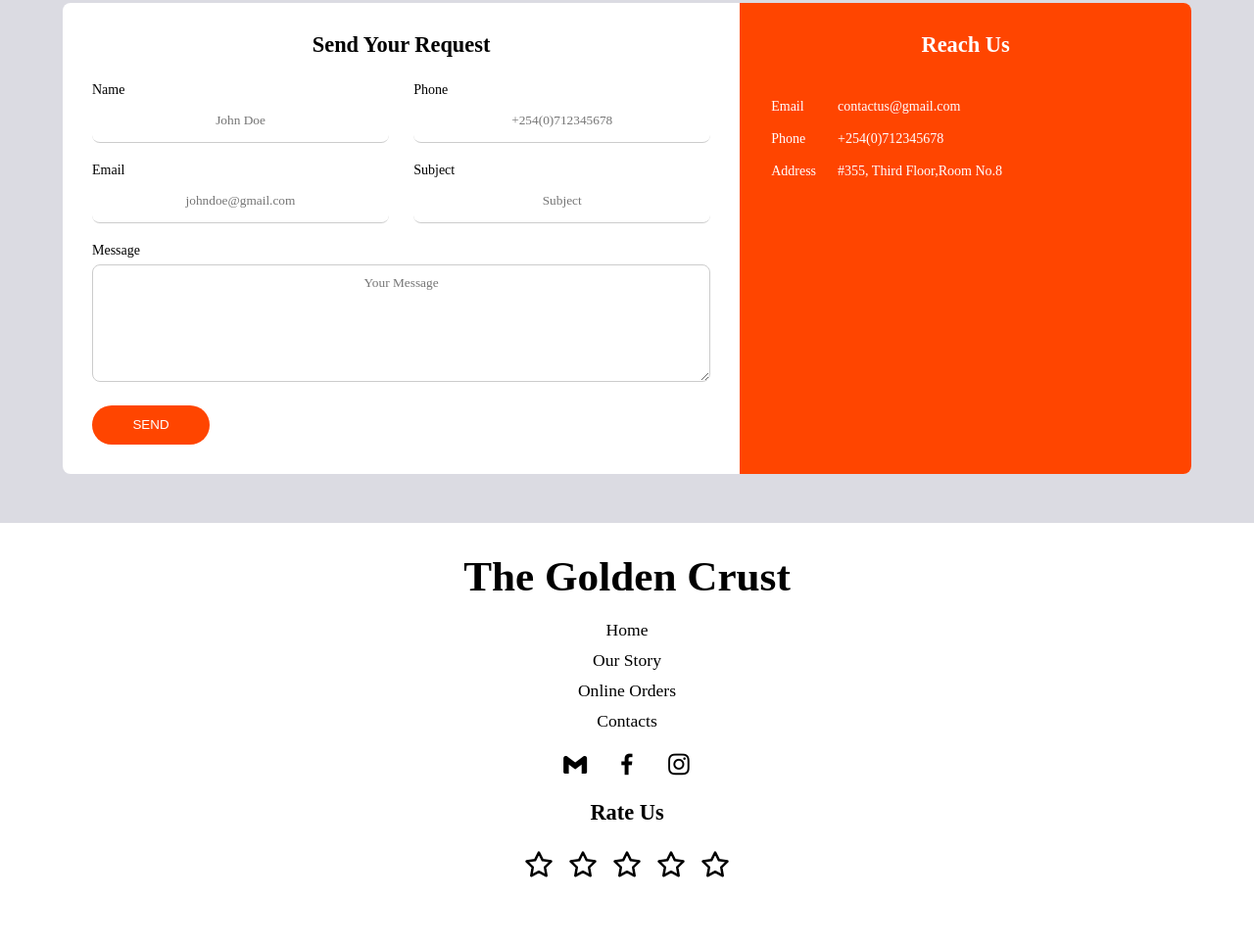
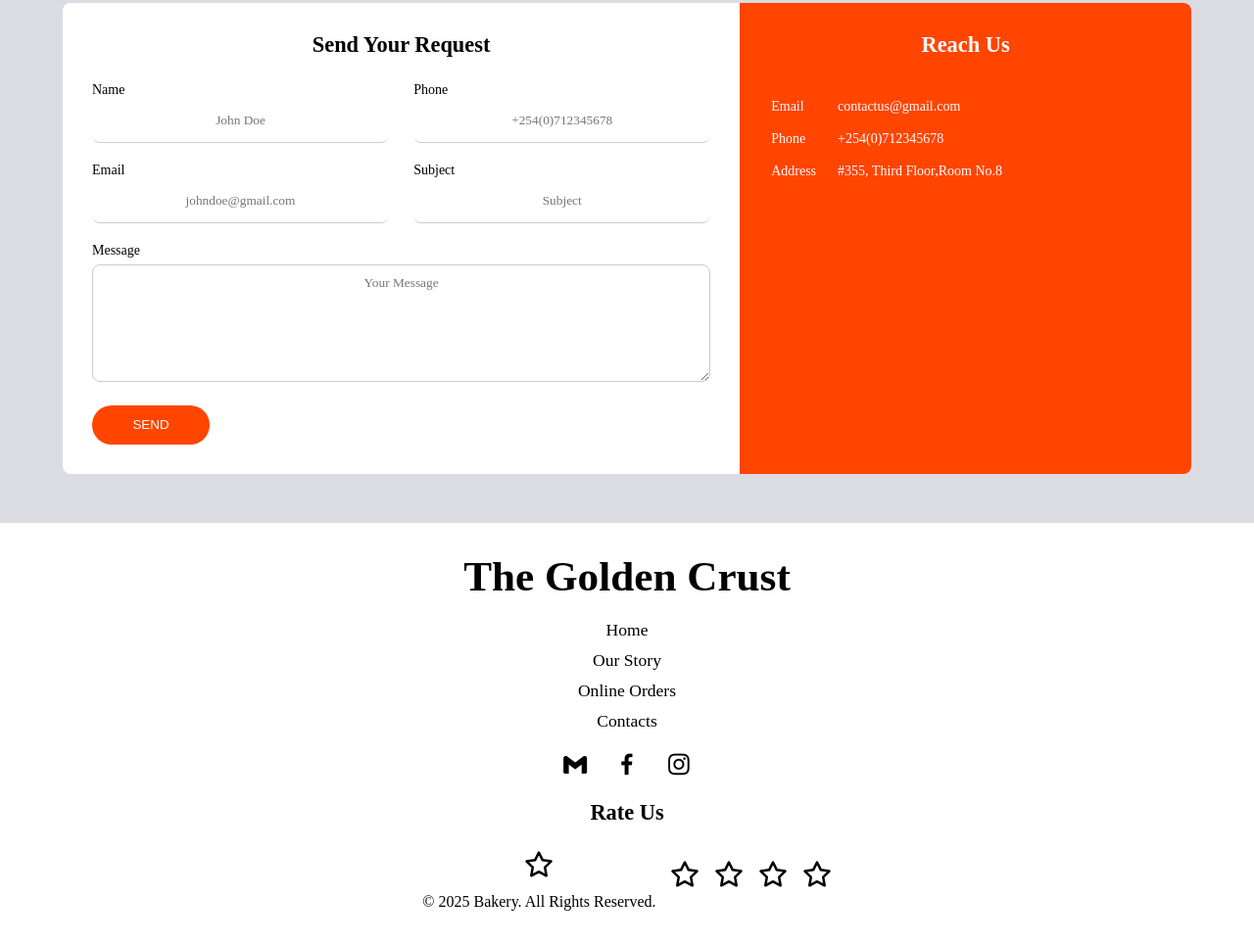
Before and after one commit to Dave-o-loper/Golden-Crust, a plain HTML site: page index.html in a window 1280 px wide. Shown: the part 3087-4052 px from the top of the page at 98% size. Before the commit the page ends 4031 px from the top, so only its background shows below. Drawn offline with nearby package versions, Linux system fonts and the light colour scheme; a web font is replaced by a local one.

Commit message:
Update index.html

```diff
--- a/index.html
+++ b/index.html
@@ -369,6 +369,7 @@
                             </polygon>
                         </svg>
                         <div class="ombre"></div>
+                         <p>&copy; 2025 Bakery. All Rights Reserved.</p>
                     </label>
                 </div>
 
```
